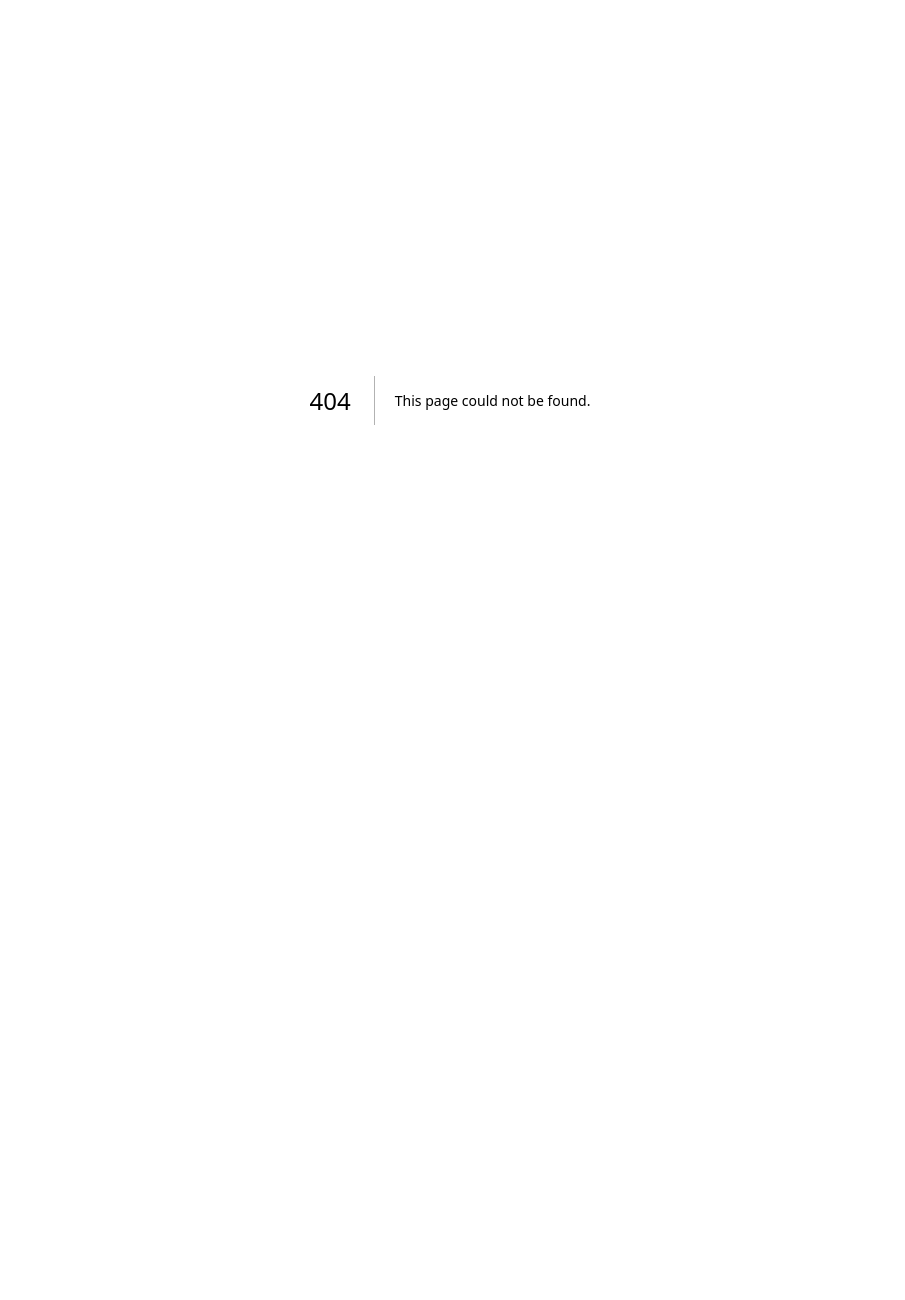
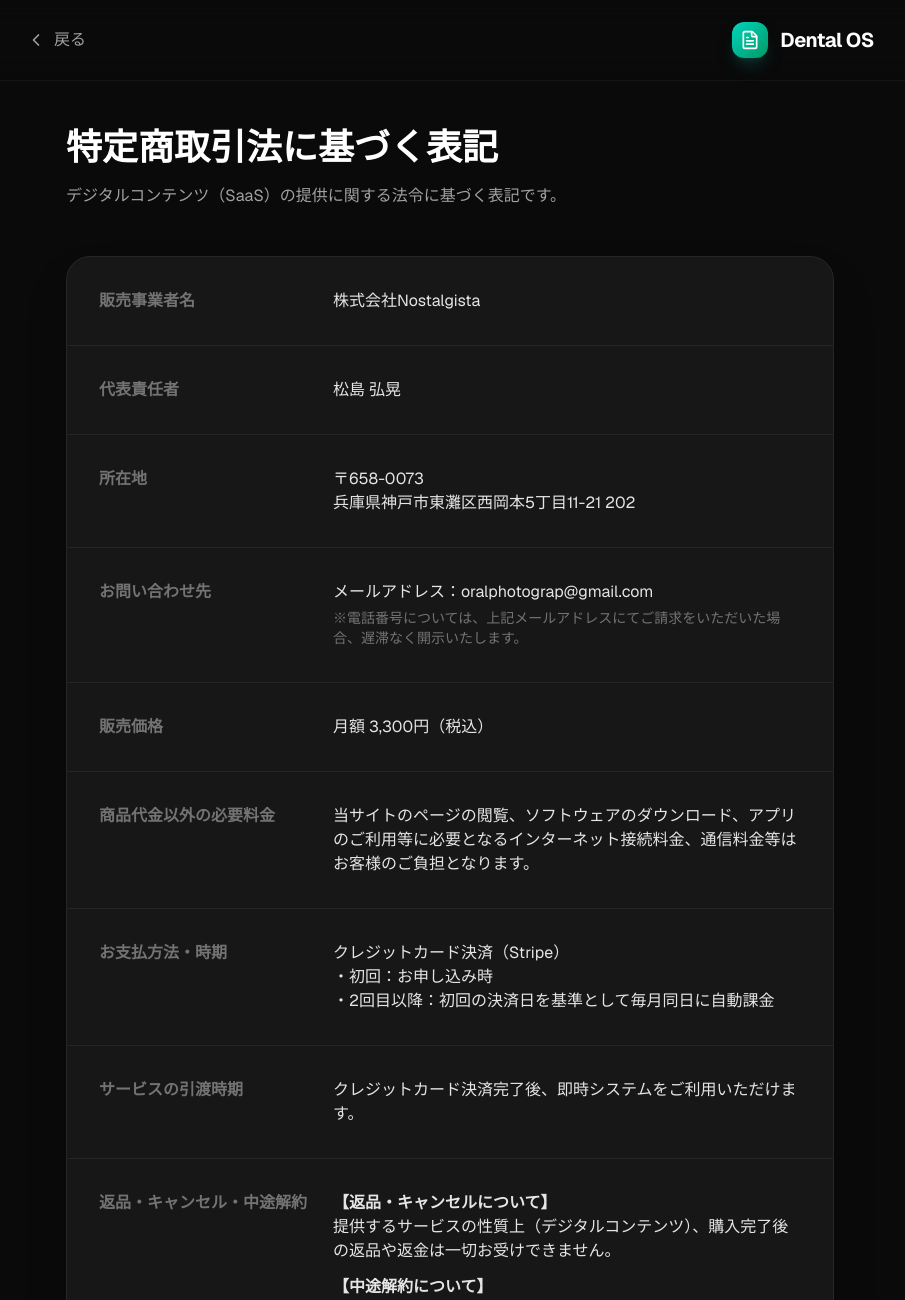
Before and after one commit to oralphotograph-matsushima/dental_os, a Next.js app: page /tokushoho in a window 1280 px wide. Before the commit this address had no page. Shown: the top 1300 px of the page, without its empty margins (190-1095 px from the left). Before the commit the page ends 800 px from the top, so only its background shows below. Built offline with nearby package versions, Linux system fonts and the light colour scheme.

Commit message:
lp特商法

```diff
--- a/src/app/lp/page.tsx
+++ b/src/app/lp/page.tsx
@@ -194,9 +194,15 @@ export default function LandingPage() {
             <FileText className="w-5 h-5 text-neutral-500" />
             <span className="text-neutral-400 font-bold">Dental OS</span>
           </div>
-          <p className="text-sm text-neutral-600">
-            © {new Date().getFullYear()} 株式会社 Nostalgista All Rights Reserved.
-          </p>
+          <div className="flex flex-col items-end gap-2">
+            <div className="flex items-center gap-4 text-sm text-neutral-500">
+              <a href="/tokushoho" className="hover:text-white transition-colors">特定商取引法に基づく表記</a>
+              <a href="/lp" className="hover:text-white transition-colors">利用規約</a>
+            </div>
+            <p className="text-sm text-neutral-600">
+              © {new Date().getFullYear()} 株式会社 Nostalgista All Rights Reserved.
+            </p>
+          </div>
         </div>
       </footer>
     </div>
--- /dev/null
+++ b/src/app/tokushoho/page.tsx
@@ -0,0 +1,116 @@
+import React from 'react';
+import { FileText, ChevronLeft } from 'lucide-react';
+import Link from 'next/link';
+
+export default function TokushohoPage() {
+  return (
+    <div className="min-h-screen bg-neutral-950 text-neutral-100 font-sans selection:bg-teal-500/30">
+
+      {/* Navigation */}
+      <nav className="fixed w-full top-0 z-50 bg-neutral-950/80 backdrop-blur-md border-b border-white/5">
+        <div className="max-w-4xl mx-auto px-6 h-20 flex items-center justify-between">
+          <Link href="/lp" className="flex items-center gap-2 text-neutral-400 hover:text-white transition-colors">
+            <ChevronLeft className="w-5 h-5" />
+            <span className="font-medium">戻る</span>
+          </Link>
+          <div className="flex items-center gap-3">
+            <div className="bg-gradient-to-br from-teal-400 to-emerald-600 p-2 rounded-xl shadow-lg shadow-teal-900/50">
+              <FileText className="w-5 h-5 text-white" />
+            </div>
+            <span className="text-xl font-bold tracking-tight text-white">Dental OS</span>
+          </div>
+        </div>
+      </nav>
+
+      {/* Content */}
+      <main className="pt-32 pb-24 px-6">
+        <div className="max-w-3xl mx-auto">
+          <div className="mb-12">
+            <h1 className="text-3xl md:text-4xl font-bold text-white mb-4">特定商取引法に基づく表記</h1>
+            <p className="text-neutral-400">デジタルコンテンツ（SaaS）の提供に関する法令に基づく表記です。</p>
+          </div>
+
+          <div className="bg-neutral-900 border border-neutral-800 rounded-3xl overflow-hidden shadow-2xl">
+            <dl className="divide-y divide-neutral-800 text-sm md:text-base">
+              <div className="grid grid-cols-1 md:grid-cols-3 p-6 md:p-8 hover:bg-neutral-800/30 transition-colors">
+                <dt className="text-neutral-500 font-semibold mb-2 md:mb-0">販売事業者名</dt>
+                <dd className="md:col-span-2 text-neutral-200">株式会社Nostalgista</dd>
+              </div>
+
+              <div className="grid grid-cols-1 md:grid-cols-3 p-6 md:p-8 hover:bg-neutral-800/30 transition-colors">
+                <dt className="text-neutral-500 font-semibold mb-2 md:mb-0">代表責任者</dt>
+                <dd className="md:col-span-2 text-neutral-200">松島 弘晃</dd>
+              </div>
+
+              <div className="grid grid-cols-1 md:grid-cols-3 p-6 md:p-8 hover:bg-neutral-800/30 transition-colors">
+                <dt className="text-neutral-500 font-semibold mb-2 md:mb-0">所在地</dt>
+                <dd className="md:col-span-2 text-neutral-200">
+                  〒658-0073<br />
+                  兵庫県神戸市東灘区西岡本5丁目11-21 202
+                </dd>
+              </div>
+
+              <div className="grid grid-cols-1 md:grid-cols-3 p-6 md:p-8 hover:bg-neutral-800/30 transition-colors">
+                <dt className="text-neutral-500 font-semibold mb-2 md:mb-0">お問い合わせ先</dt>
+                <dd className="md:col-span-2 text-neutral-200">
+                  メールアドレス：oralphotograp@gmail.com<br />
+                  <span className="text-neutral-500 text-sm mt-1 inline-block">※電話番号については、上記メールアドレスにてご請求をいただいた場合、遅滞なく開示いたします。</span>
+                </dd>
+              </div>
+
+              <div className="grid grid-cols-1 md:grid-cols-3 p-6 md:p-8 hover:bg-neutral-800/30 transition-colors">
+                <dt className="text-neutral-500 font-semibold mb-2 md:mb-0">販売価格</dt>
+                <dd className="md:col-span-2 text-neutral-200">
+                  月額 3,300円（税込）
+                </dd>
+              </div>
+
+              <div className="grid grid-cols-1 md:grid-cols-3 p-6 md:p-8 hover:bg-neutral-800/30 transition-colors">
+                <dt className="text-neutral-500 font-semibold mb-2 md:mb-0">商品代金以外の必要料金</dt>
+                <dd className="md:col-span-2 text-neutral-200">
+                  当サイトのページの閲覧、ソフトウェアのダウンロード、アプリのご利用等に必要となるインターネット接続料金、通信料金等はお客様のご負担となります。
+                </dd>
+              </div>
+
+              <div className="grid grid-cols-1 md:grid-cols-3 p-6 md:p-8 hover:bg-neutral-800/30 transition-colors">
+                <dt className="text-neutral-500 font-semibold mb-2 md:mb-0">お支払方法・時期</dt>
+                <dd className="md:col-span-2 text-neutral-200">
+                  クレジットカード決済（Stripe）<br />
+                  ・初回：お申し込み時<br />
+                  ・2回目以降：初回の決済日を基準として毎月同日に自動課金
+                </dd>
+              </div>
+
+              <div className="grid grid-cols-1 md:grid-cols-3 p-6 md:p-8 hover:bg-neutral-800/30 transition-colors">
+                <dt className="text-neutral-500 font-semibold mb-2 md:mb-0">サービスの引渡時期</dt>
+                <dd className="md:col-span-2 text-neutral-200">
+                  クレジットカード決済完了後、即時システムをご利用いただけます。
+                </dd>
+              </div>
+
+              <div className="grid grid-cols-1 md:grid-cols-3 p-6 md:p-8 hover:bg-neutral-800/30 transition-colors">
+                <dt className="text-neutral-500 font-semibold mb-2 md:mb-0">返品・キャンセル・中途解約</dt>
+                <dd className="md:col-span-2 text-neutral-200 space-y-3">
+                  <p><strong>【返品・キャンセルについて】</strong><br />提供するサービスの性質上（デジタルコンテンツ）、購入完了後の返品や返金は一切お受けできません。</p>
+                  <p><strong>【中途解約について】</strong><br />サブスクリプション（月額課金）の解約はいつでも可能です。解約手続きが完了した直後の次回更新日より請求を停止いたします。なお、日割り計算による返金等は行っておりません。</p>
+                </dd>
+              </div>
+
+              <div className="grid grid-cols-1 md:grid-cols-3 p-6 md:p-8 hover:bg-neutral-800/30 transition-colors">
+                <dt className="text-neutral-500 font-semibold mb-2 md:mb-0">動作環境</dt>
+                <dd className="md:col-span-2 text-neutral-200">
+                  最新のGoogle Chrome, Safari等のモダンブラウザをご利用ください。
+                </dd>
+              </div>
+            </dl>
+          </div>
+        </div>
+      </main>
+
+      {/* Footer */}
+      <footer className="py-8 border-t border-white/5 bg-black text-center text-sm text-neutral-600">
+        © {new Date().getFullYear()} 株式会社 Nostalgista
+      </footer>
+    </div>
+  );
+}
```
